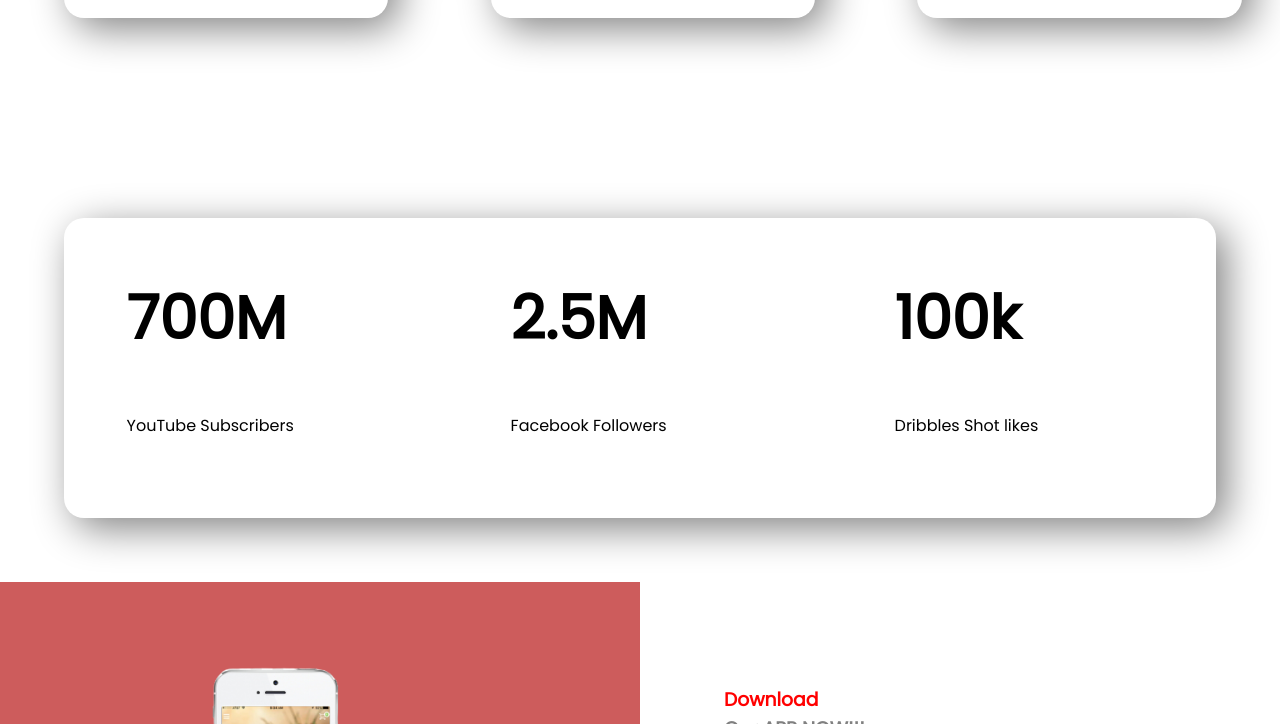
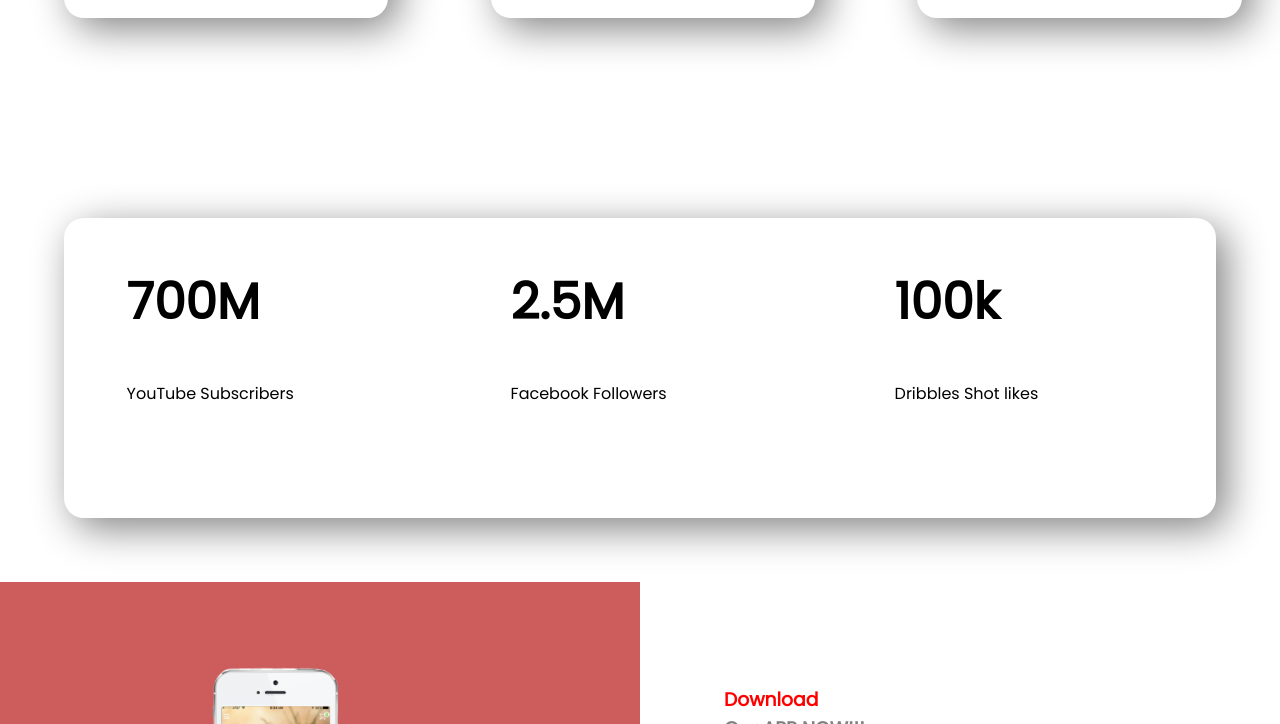
Before and after one commit to AkilaRahman01/food-network, a plain HTML site: page index.html in a window 1280 px wide. Shown: the part 2076-2800 px from the top of the page. Drawn offline with Linux system fonts and the light colour scheme.

Commit message:
Yoo done

```diff
--- a/style.css
+++ b/style.css
@@ -4,7 +4,7 @@ body{
 
 }
 h1{
-    font-size:60px;
+    font-size:50px;
 }
 h2{
     font-size: 40px;
@@ -15,7 +15,7 @@ h2{
     margin-bottom: 200px;
 }
 .flexible-container p{
-    padding-bottom: 30px;
+    padding-bottom: 20px;
 }
 .half-width{
     width: 50%;
@@ -49,11 +49,7 @@ h2{
    color: red;
 }
 
-.recipes-section h2 p{
 
-
-
-}
 #recipe{
     text-align: center;
     padding-bottom: 5px;
```
